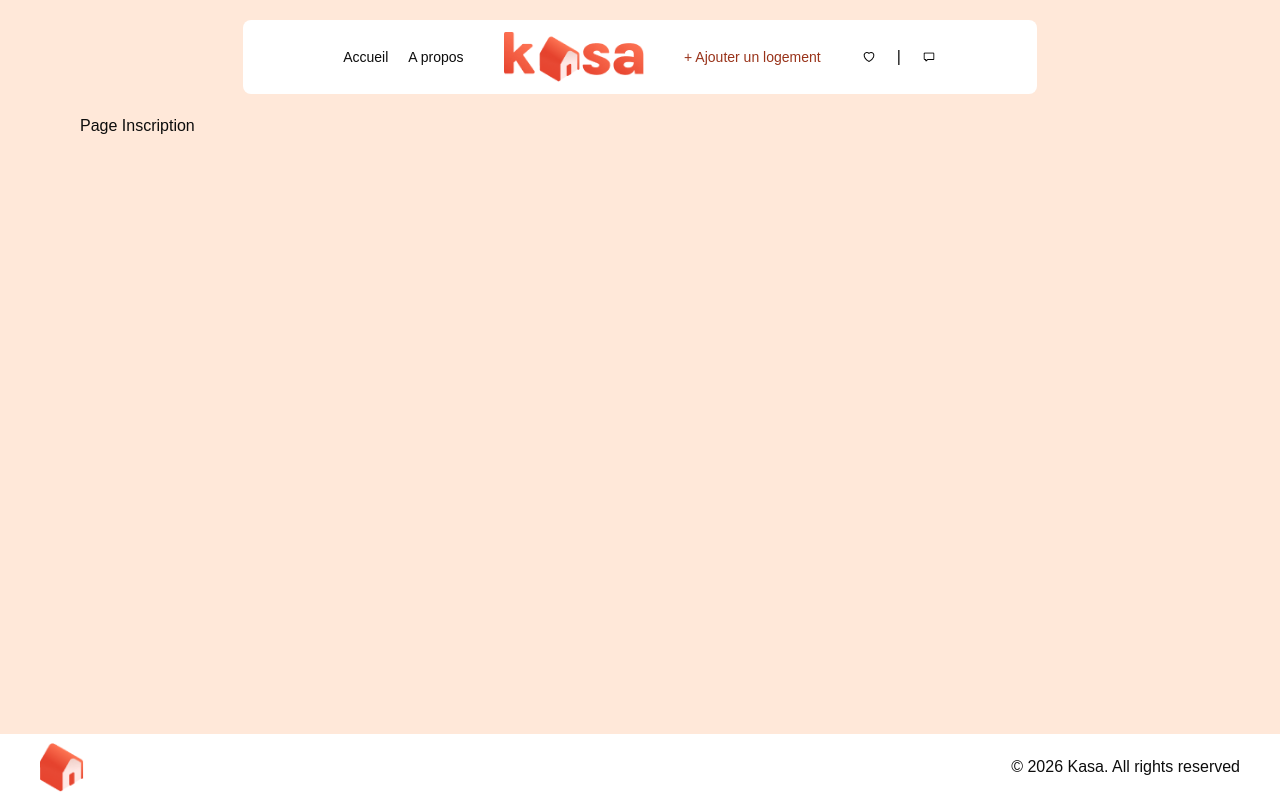
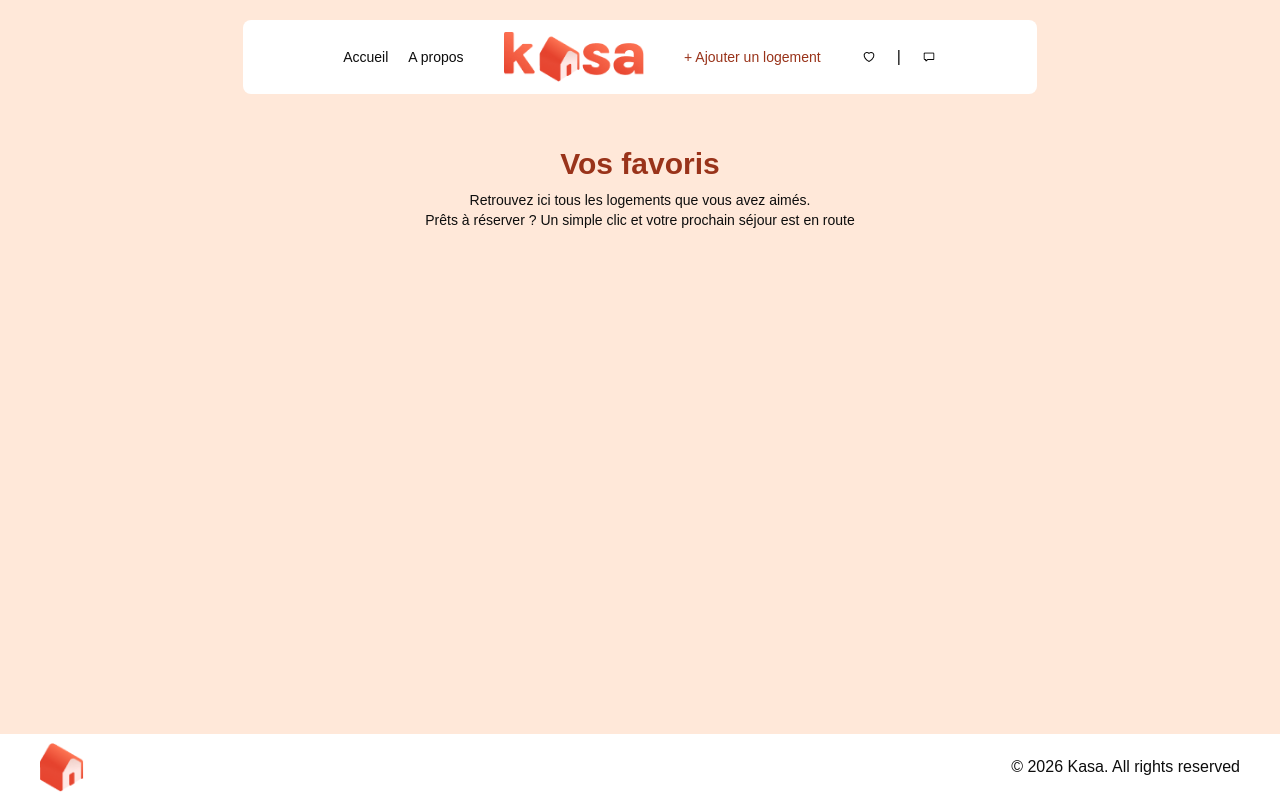
Before and after one commit to fkervella/OC-DevFS-P08, a Next.js app: page /favorites in a window 1280 px wide. Built offline with nearby package versions, Linux system fonts and the light colour scheme.

Commit message:
Intégration des favoris dans la page des favoris

```diff
--- a/app/favorites/page.tsx
+++ b/app/favorites/page.tsx
@@ -1,3 +1,32 @@
-export default function FavoritesPage() {
-  return <div>Page Inscription</div>;
+"use client";
+
+import { ReactElement } from "react";
+
+import PropertyCard from "@/app/_components/Property/PropertyCard";
+import { useFavorites } from "@/app/context/FavoriteContext";
+import { AppProperty } from "@/types/appTypes";
+
+export default function FavoritesPage(): ReactElement {
+  const { favorites } = useFavorites();
+
+  return (
+    <div className="flex-1 flex justify-center mt-8">
+      <div className="flex flex-col gap-2 items-center">
+        <h1 className="text-mainRed text-3xl font-black">Vos favoris</h1>
+        <p className="text-center mb-5 text-sm">
+          Retrouvez ici tous les logements que vous avez aimés.
+          <br />
+          Prêts à réserver ? Un simple clic et votre prochain séjour est en
+          route
+        </p>
+        <div className="flex flex-col lg:flex-row flex-wrap gap-2 text-sm mb-8">
+          {favorites
+            ? favorites.map((property: AppProperty) => (
+                <PropertyCard key={property.slug} propertyData={property} />
+              ))
+            : "Vous n'avez pas sélectionné de favori actuellement"}
+        </div>
+      </div>
+    </div>
+  );
 }
```
